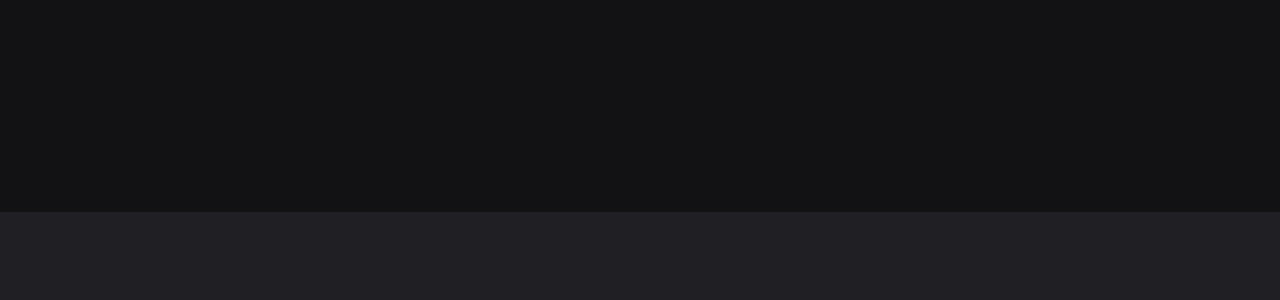
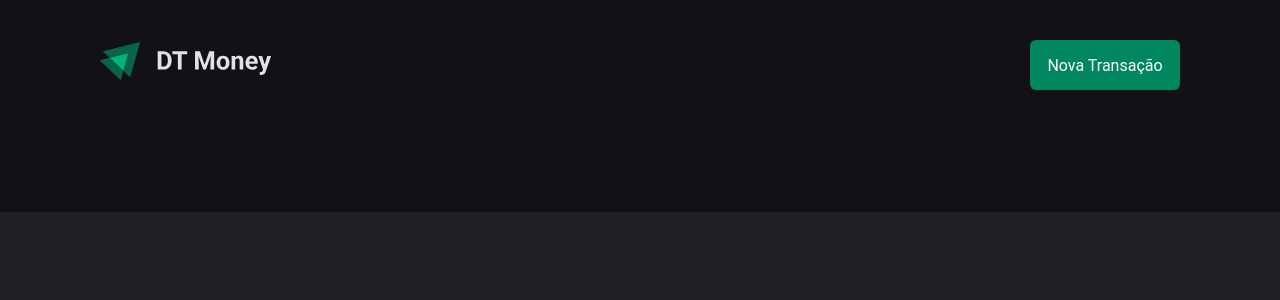
Before and after one commit to WBGreenArrow/nilde-account, a React (Vite) app in the folder front-end/: page / in a window 1280 px wide. Shown: the top 300 px of the page. Built offline with nearby package versions, Linux system fonts and the light colour scheme.

Commit message:
feat: created Header component & added to home page

```diff
--- /dev/null
+++ b/front-end/src/components/Header/index.tsx
@@ -0,0 +1,14 @@
+import React from 'react'
+import './styles.scss'
+import logoImg from '../../assets/logo.svg'
+
+export const Header = () => {
+  return (
+    <div className="headerContainer">
+      <span>
+        <img src={logoImg} alt="logo image" />
+      </span>
+      <span>Nova Transação</span>
+    </div>
+  )
+}
--- /dev/null
+++ b/front-end/src/components/Header/styles.scss
@@ -0,0 +1,22 @@
+@use '../../index.scss' as v;
+
+
+.headerContainer{
+    width: 100%;
+    display:flex;
+    justify-content: space-between;
+
+    & > :last-child{
+        width: 150px;
+        height: 50px;
+
+        display:flex;
+        justify-content: center;
+        align-items:center;
+        border-radius: 6px;
+
+        font-family: "Roboto";
+        color: v.$white-color;
+        background-color: v.$green-color;
+    }
+}
--- a/front-end/src/pages/Home/index.tsx
+++ b/front-end/src/pages/Home/index.tsx
@@ -3,6 +3,7 @@ import React from 'react'
 import './styles.scss'
 
 import { TransitionTypeCard } from '../../components/TransitionTypeCard'
+import { Header } from '../../components/Header'
 
 export const Home = () => {
   return (
@@ -10,9 +11,12 @@ export const Home = () => {
       <div className="homeBackgroundHeader"></div>
       <div className="homeBackgroundBody"></div>
       <div className="homeContentWrapper">
-        <div className="homeContent"></div>
+        <main className="homeContent">
+          <Header />
+
+          {/* <TransitionTypeCard label="Entrada" transitionType="deposit" /> */}
+        </main>
       </div>
-      {/* <TransitionTypeCard label="Entrada" transitionType="deposit" /> */}
     </div>
   )
 }
--- a/front-end/src/pages/Home/styles.scss
+++ b/front-end/src/pages/Home/styles.scss
@@ -25,9 +25,10 @@
         top: 0;
 
         & > .homeContent{
-            max-width: 1120px;
+            max-width: 1160px;
             margin: 0 auto;
             height: 100%;
+            padding: 40px;
         }
     }
 
```
Also changed, not shown: front-end/src/assets/logo.svg (added).
